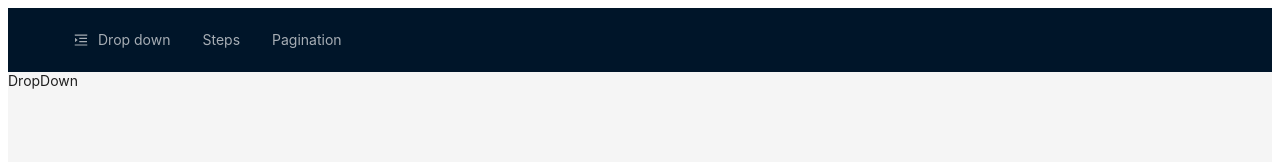
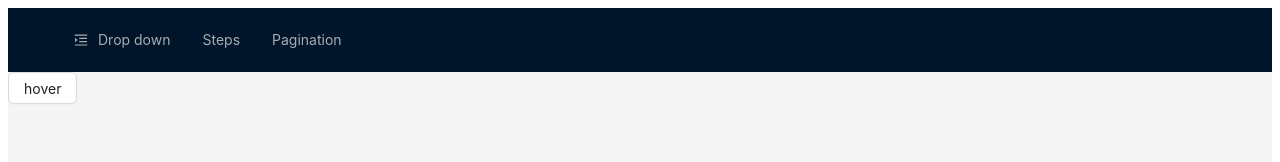
Before and after one commit to mssoheil/mapsa_cra_route_ant, a React (Create React App) app: page /drop-down in a window 1280 px wide. Shown: the top 162 px of the page. Built offline with nearby package versions, Linux system fonts and the light colour scheme.

Commit message:
feat: add drop down

```diff
--- a/src/page/DropDown/index.jsx
+++ b/src/page/DropDown/index.jsx
@@ -1,5 +1,31 @@
+import { Button, Dropdown } from "antd";
+
+const items = [
+  {
+    key: "a",
+    label: <span>hello</span>,
+    danger: true,
+    disabled: true,
+  },
+  {
+    key: "b",
+    label: "item b",
+    children: [{ key: "b", label: "item b" }],
+  },
+  {
+    key: "c",
+    label: "item c",
+  },
+];
+
 const DropDown = () => {
-  return <div>DropDown</div>;
+  return (
+    <div>
+      <Dropdown menu={{ items }} placement="bottomRight" arrow>
+        <Button>hover</Button>
+      </Dropdown>
+    </div>
+  );
 };
 
 export default DropDown;
```
